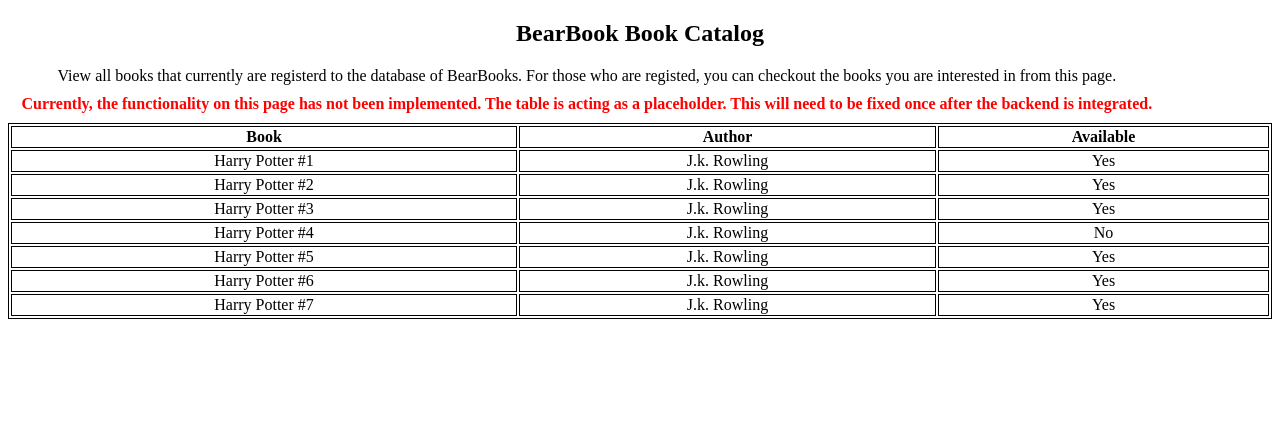
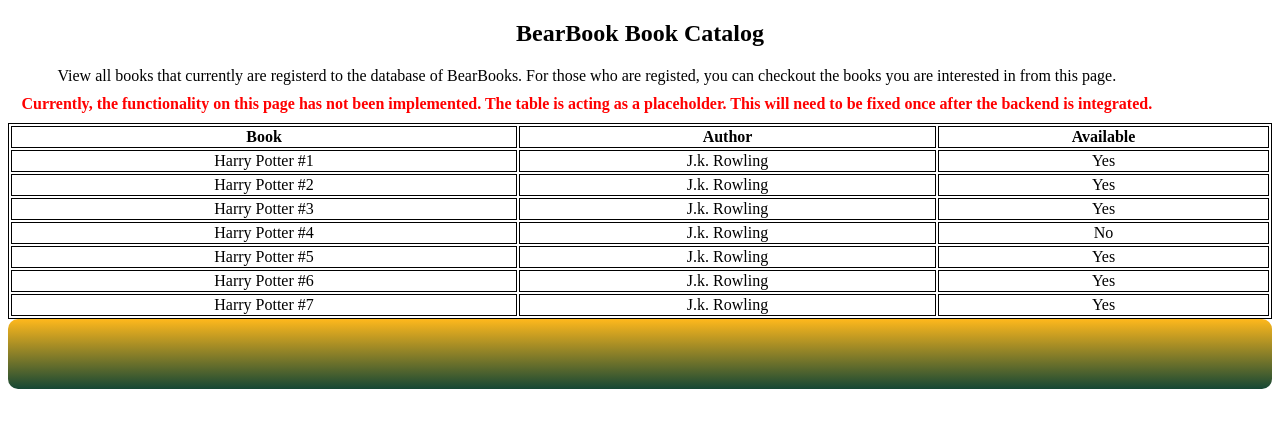
Before and after one commit to willissa2121/library_checkout_proj_3, an Angular app in the folder project-ui/: page /booklist in a window 1280 px wide. Shown: the top 428 px of the page. Built offline with nearby package versions, Linux system fonts and the light colour scheme.

Commit message:
Ui Update
Added Footer Element to UI

```diff
--- a/project-ui/src/app/app.component.html
+++ b/project-ui/src/app/app.component.html
@@ -1,3 +1,5 @@
 <div class="content">
   <router-outlet></router-outlet>
 </div>
+
+<app-footer></app-footer>
--- a/project-ui/src/app/app.module.ts
+++ b/project-ui/src/app/app.module.ts
@@ -9,6 +9,7 @@
 import { AdminComponent } from './admin/admin.component';
 import { CheckoutComponent } from './checkout/checkout.component';
 import { LoginComponent } from './login/login.component';
+import { FooterComponent } from './footer/footer.component';
 
 @NgModule({
   declarations: [
@@ -18,7 +19,8 @@
     BooklistComponent,
     AdminComponent,
     CheckoutComponent,
-    LoginComponent
+    LoginComponent,
+    FooterComponent
   ],
   imports: [
     BrowserModule,
--- /dev/null
+++ b/project-ui/src/app/footer/footer.component.css
@@ -0,0 +1,18 @@
+div.footer {
+    background-color: #76D6FF;
+    background: linear-gradient(#FFB81C, #154734);
+    width: 100%;
+    height: 70px;
+    border-radius: 10px;
+  }
+
+  div.footerText {
+    font-family: 'Gill Sans', 'Gill Sans MT', Calibri, 'Trebuchet MS', sans-serif;
+    text-align: center;
+    padding-top: 35px;
+    font-size: 10pt;
+  }
+
+  a {
+    color: inherit;
+  }
--- /dev/null
+++ b/project-ui/src/app/footer/footer.component.html
@@ -0,0 +1,4 @@
+<div class="footer">
+    <div class="footerText">
+    </div>
+</div>
--- /dev/null
+++ b/project-ui/src/app/footer/footer.component.ts
@@ -0,0 +1,15 @@
+import { Component, OnInit } from '@angular/core';
+
+@Component({
+  selector: 'app-footer',
+  templateUrl: './footer.component.html',
+  styleUrls: ['./footer.component.css']
+})
+export class FooterComponent implements OnInit {
+
+  constructor() { }
+
+  ngOnInit(): void {
+  }
+
+}
```
Also changed, not shown: 1 other file (tests, documents, lock files or other folders).
